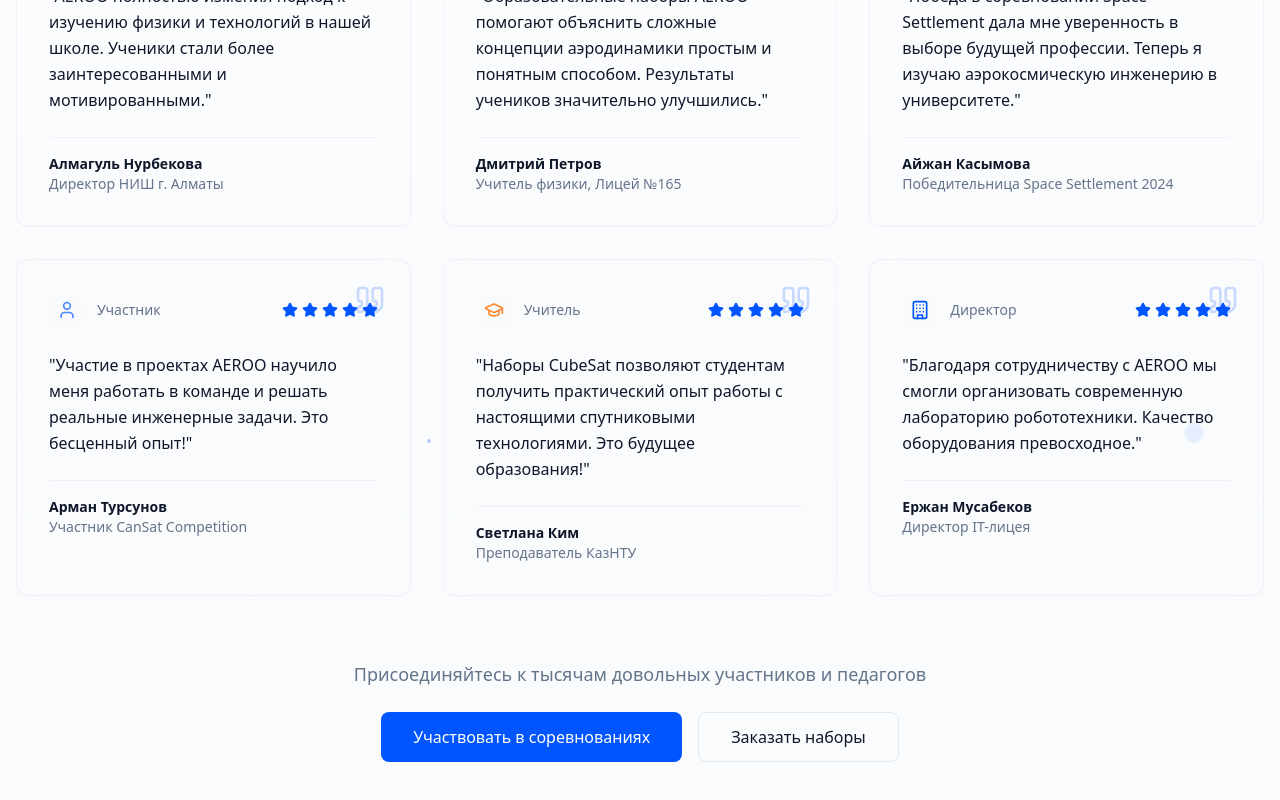
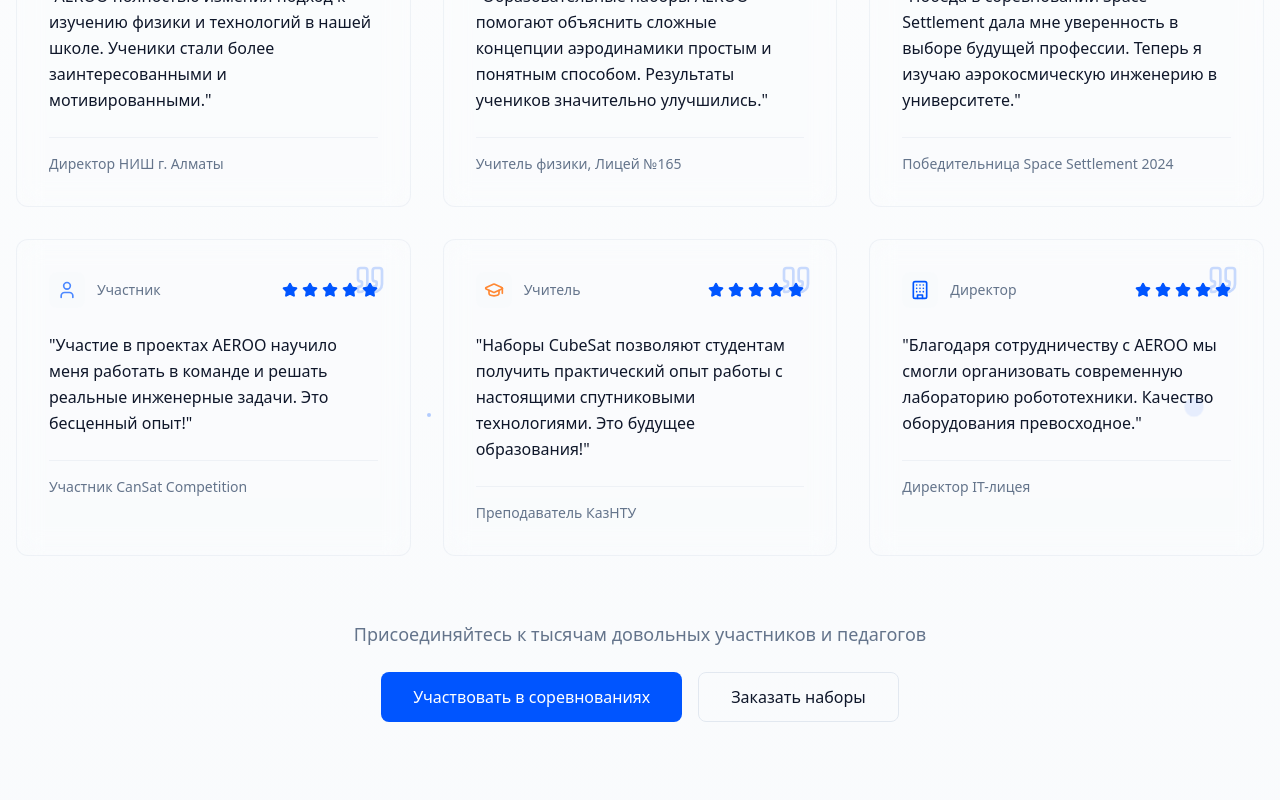
Before and after one commit to aeroo-space/aeroo-launchpad, a React (Vite) app: page / in a window 1280 px wide. Shown: the part 2227-3027 px from the top of the page. Built offline with nearby package versions, Linux system fonts and the light colour scheme.

Commit message:
Fix testimonial display

```diff
--- a/src/components/sections/testimonials-section.tsx
+++ b/src/components/sections/testimonials-section.tsx
@@ -105,17 +105,12 @@ export function TestimonialsSection() {
                   })}"
                 </blockquote>
 
-                {/* Author Info */}
+                {/* Author Position Only */}
                 <footer className="border-t border-border/50 pt-4">
                   <div className="text-sm">
-                    <div className="font-semibold text-foreground">
-                      {t(`home.testimonials.items.${testimonial.id}.author`, {
-                        defaultValue: 'Автор'
-                      })}
-                    </div>
-                    <div className="text-muted-foreground">
+                    <div className="text-muted-foreground font-medium">
                       {t(`home.testimonials.items.${testimonial.id}.position`, {
-                        defaultValue: 'Должность'
+                        defaultValue: "Должность"
                       })}
                     </div>
                   </div>
```
